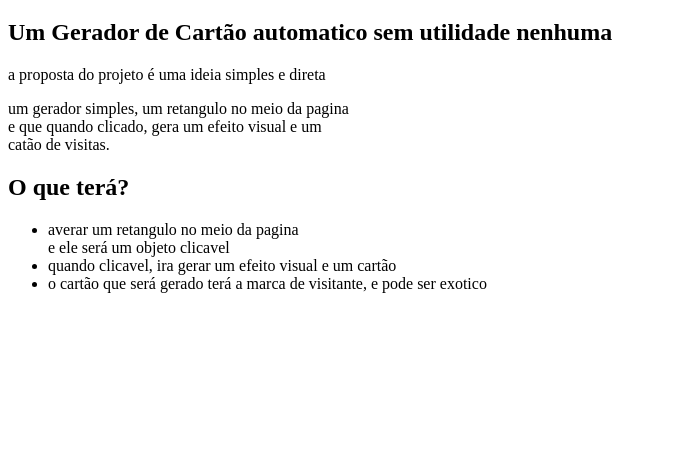
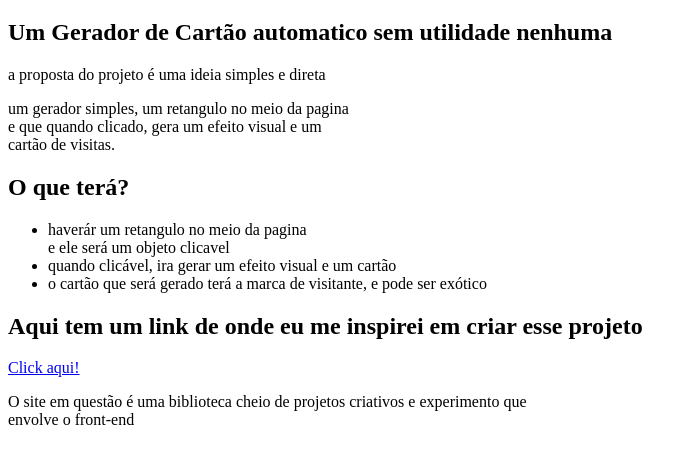
Before and after one commit to kailamlima/pagina-web, a plain HTML site: page index.html in a window 1280 px wide. Shown: the part 61-524 px from the top of the page, without its empty margins (0-697 px from the left). Drawn offline with Linux system fonts and the light colour scheme.

Commit message:
um Link de referencia

```diff
--- a/index.html
+++ b/index.html
@@ -18,13 +18,20 @@
     <p>
         um gerador simples, um retangulo no meio da pagina<br>
         e que quando clicado, gera um efeito visual e um<br>
-        catão de visitas.
+        cartão de visitas.
     </p>
     <h2>O que terá?</h2>
     <ul>
-        <li>averar um retangulo no meio da pagina<br> e ele será um objeto clicavel</li>
-        <li>quando clicavel, ira gerar um efeito visual e um cartão</li>
-        <li>o cartão que será gerado terá a marca de visitante, e pode ser exotico</li>
+        <li>haverár um retangulo no meio da pagina<br> e ele será um objeto clicavel</li>
+        <li>quando clicável, ira gerar um efeito visual e um cartão</li>
+        <li>o cartão que será gerado terá a marca de visitante, e pode ser exótico</li>
     </ul>
+
+    <h2>Aqui tem um link de onde eu me inspirei em criar esse projeto</h2>
+    <a href="https://codepen.io/">Click aqui!</a>
+    <p>
+        O site em questão é uma biblioteca cheio de projetos criativos e experimento que<br>
+        envolve o front-end
+    </p>
 </body>
 </html>
```
